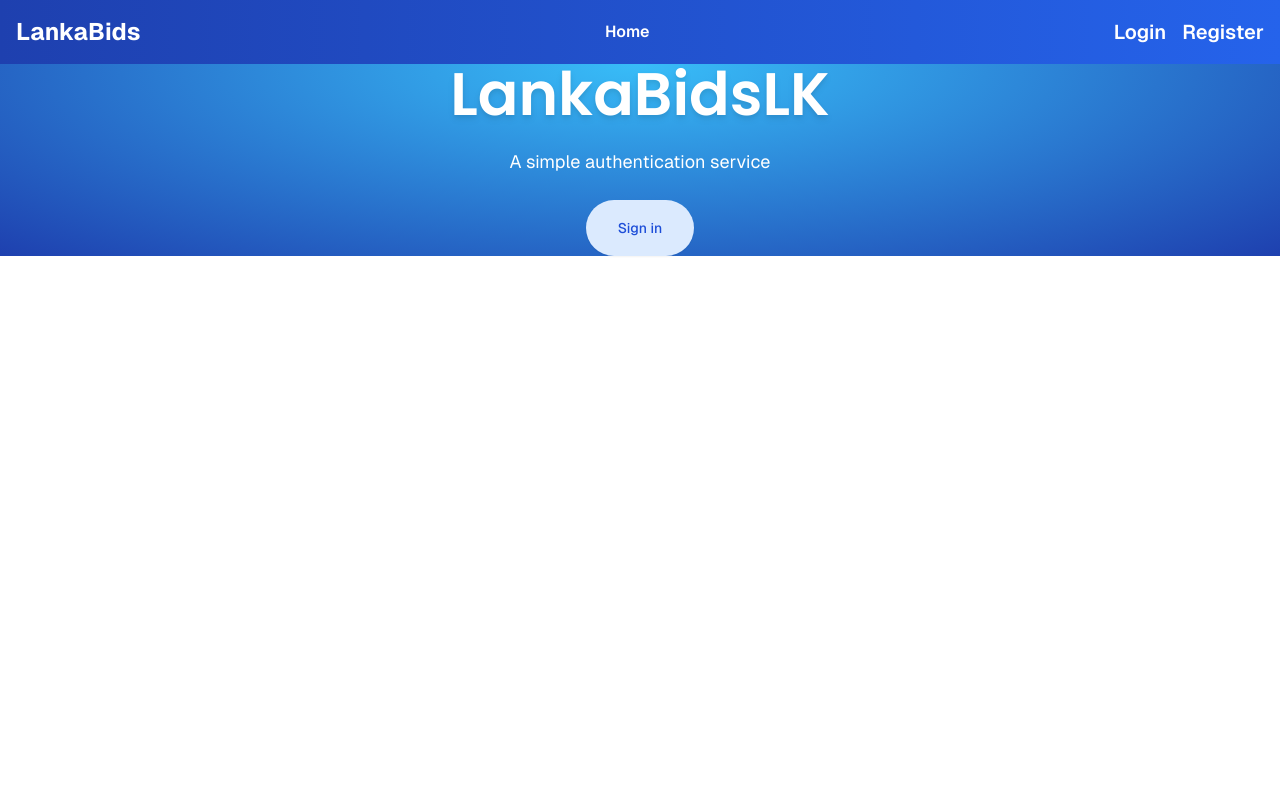
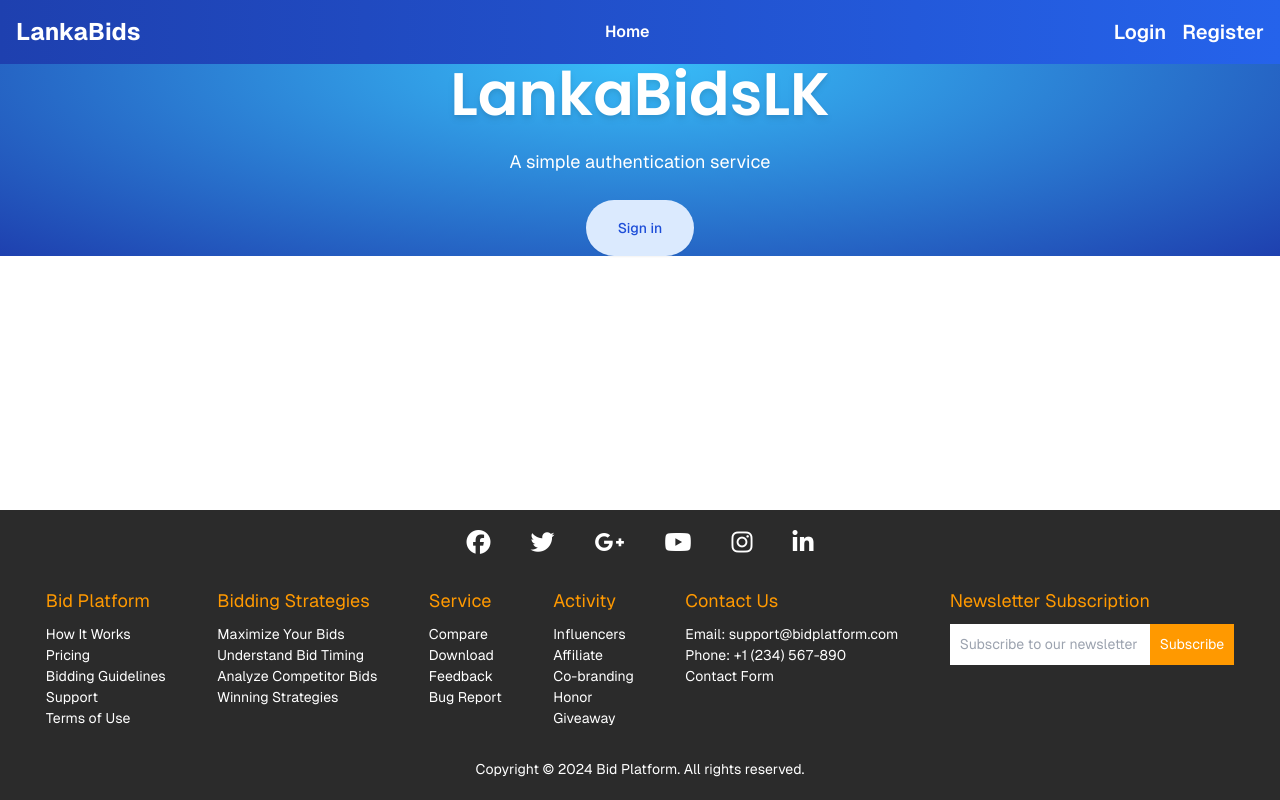
Before and after one commit to PramudithaWeerakoon/LankaBidsLK, a Next.js app: page / in a window 1280 px wide. Built offline with nearby package versions, Linux system fonts and the light colour scheme.

Commit message:
ADD Footer

```diff
--- a/app/layout.tsx
+++ b/app/layout.tsx
@@ -1,4 +1,3 @@
-// app/layout.tsx
 "use client"; // Add this directive at the top
 
 import React, { useEffect, useState } from "react";
@@ -6,6 +5,7 @@ import { usePathname } from 'next/navigation';
 import localFont from "next/font/local";
 import "./globals.css";
 import Header from "@/components/Header/header"; // Adjust the import if necessary
+import Footer from "@/components/Footer/Footer"; // Import the Footer component
 
 const geistSans = localFont({
   src: "./fonts/GeistVF.woff",
@@ -35,6 +35,10 @@ const Layout = ({ children }: { children: React.ReactNode }) => {
       <body className={geistSans.className}>
         {!isLoginPage && <Header roleID={roleID} isLoggedIn={isLoggedIn} />}
         <main>{children}</main>
+
+        {/* Include the Footer component */}
+        {!isLoginPage && <Footer />}
+
       </body>
     </html>
   );
--- /dev/null
+++ b/components/Footer/Footer.tsx
@@ -0,0 +1,106 @@
+// Import React library
+import React from 'react';
+// Import FontAwesome CSS for icons
+import '@fortawesome/fontawesome-free/css/all.min.css';
+
+// Define the Footer component
+const Footer = () => {
+  return (
+    <footer style={{ backgroundColor: '#2b2b2b', color: '#fff', padding: '20px 0', fontSize: '14px', position: 'fixed', bottom: '0', width: '100%' }}>
+      {/* Social media icons */}
+      <div style={{ display: 'flex', justifyContent: 'center', marginBottom: '30px' }}>
+        <a href="#" style={{ margin: '0 20px' }}><i className="fab fa-facebook" style={{ color: '#fff', fontSize: '24px' }}></i></a>
+        <a href="#" style={{ margin: '0 20px' }}><i className="fab fa-twitter" style={{ color: '#fff', fontSize: '24px' }}></i></a>
+        <a href="#" style={{ margin: '0 20px' }}><i className="fab fa-google-plus-g" style={{ color: '#fff', fontSize: '24px' }}></i></a>
+        <a href="#" style={{ margin: '0 20px' }}><i className="fab fa-youtube" style={{ color: '#fff', fontSize: '24px' }}></i></a>
+        <a href="#" style={{ margin: '0 20px' }}><i className="fab fa-instagram" style={{ color: '#fff', fontSize: '24px' }}></i></a>
+        <a href="#" style={{ margin: '0 20px' }}><i className="fab fa-linkedin-in" style={{ color: '#fff', fontSize: '24px' }}></i></a>
+      </div>
+
+      {/* Footer links and sections */}
+      <div style={{ display: 'flex', justifyContent: 'space-around', padding: '0 20px' }}>
+        {/* Bid Platform section */}
+        <div>
+          <h4 style={{ color: '#f90', fontSize: '18px', marginBottom: '10px' }}>Bid Platform</h4>
+          <ul style={{ listStyleType: 'none', padding: 0 }}>
+            <li><a href="#" style={{ color: '#fff' }}>How It Works</a></li>
+            <li><a href="#" style={{ color: '#fff' }}>Pricing</a></li>
+            <li><a href="#" style={{ color: '#fff' }}>Bidding Guidelines</a></li>
+            <li><a href="#" style={{ color: '#fff' }}>Support</a></li>
+            <li><a href="#" style={{ color: '#fff' }}>Terms of Use</a></li>
+          </ul>
+        </div>
+
+        {/* Bidding Strategies section */}
+        <div>
+          <h4 style={{ color: '#f90', fontSize: '18px', marginBottom: '10px' }}>Bidding Strategies</h4>
+          <ul style={{ listStyleType: 'none', padding: 0 }}>
+            <li><a href="#" style={{ color: '#fff' }}>Maximize Your Bids</a></li>
+            <li><a href="#" style={{ color: '#fff' }}>Understand Bid Timing</a></li>
+            <li><a href="#" style={{ color: '#fff' }}>Analyze Competitor Bids</a></li>
+            <li><a href="#" style={{ color: '#fff' }}>Winning Strategies</a></li>
+          </ul>
+        </div>
+
+        {/* Service section */}
+        <div>
+          <h4 style={{ color: '#f90', fontSize: '18px', marginBottom: '10px' }}>Service</h4>
+          <ul style={{ listStyleType: 'none', padding: 0 }}>
+            <li><a href="#" style={{ color: '#fff' }}>Compare</a></li>
+            <li><a href="#" style={{ color: '#fff' }}>Download</a></li>
+            <li><a href="#" style={{ color: '#fff' }}>Feedback</a></li>
+            <li><a href="#" style={{ color: '#fff' }}>Bug Report</a></li>
+          </ul>
+        </div>
+
+        {/*<div>
+          <h4 style={{ fontSize: '18px', marginBottom: '10px' }}>Social</h4>
+          <ul style={{ listStyleType: 'none', padding: 0 }}>
+            <li><a href="#" style={{ color: '#fff' }}><i className="fab fa-facebook-f" style={{ marginRight: '8px' }}></i>Facebook</a></li>
+            <li><a href="#" style={{ color: '#fff' }}><i className="fab fa-twitter" style={{ marginRight: '8px' }}></i>Twitter</a></li>
+            <li><a href="#" style={{ color: '#fff' }}><i className="fab fa-youtube" style={{ marginRight: '8px' }}></i>YouTube</a></li>
+          </ul>
+        </div>*/}
+
+        {/* Activity section */}
+        <div>
+          <h4 style={{ color: '#f90', fontSize: '18px', marginBottom: '10px' }}>Activity</h4>
+          <ul style={{ listStyleType: 'none', padding: 0 }}>
+            <li><a href="#" style={{ color: '#fff' }}>Influencers</a></li>
+            <li><a href="#" style={{ color: '#fff' }}>Affiliate</a></li>
+            <li><a href="#" style={{ color: '#fff' }}>Co-branding</a></li>
+            <li><a href="#" style={{ color: '#fff' }}>Honor</a></li>
+            <li><a href="#" style={{ color: '#fff' }}>Giveaway</a></li>
+          </ul>
+        </div>
+
+        {/* Contact Us section */}
+        <div>
+          <h4 style={{ color: '#f90', fontSize: '18px', marginBottom: '10px' }}>Contact Us</h4>
+          <ul style={{ listStyleType: 'none', padding: 0 }}>
+            <li><a href="mailto:support@bidplatform.com" style={{ color: '#fff' }}>Email: support@bidplatform.com</a></li>
+            <li><a href="tel:+1234567890" style={{ color: '#fff' }}>Phone: +1 (234) 567-890</a></li>
+            <li><a href="#" style={{ color: '#fff' }}>Contact Form</a></li>
+          </ul>
+        </div>
+
+        {/* Newsletter Subscription section */}
+        <div>
+          <h4 style={{ color: '#f90', fontSize: '18px', marginBottom: '10px' }}>Newsletter Subscription</h4>
+          <form>
+            <input type="email" placeholder="Subscribe to our newsletter" style={{ padding: '10px', border: 'none', width: '200px' }} />
+            <button type="submit" style={{ padding: '10px', backgroundColor: '#f90', border: 'none', color: '#fff' }}>Subscribe</button>
+          </form>
+        </div>
+      </div>
+
+      {/* Copyright section */}
+      <div style={{ textAlign: 'center', marginTop: '30px' }}>
+        <p>Copyright © 2024 Bid Platform. All rights reserved.</p>
+      </div>
+    </footer>
+  );
+};
+
+// Export the Footer component
+export default Footer;
--- a/package.json
+++ b/package.json
@@ -9,6 +9,8 @@
     "lint": "next lint"
   },
   "dependencies": {
+    "@auth0/auth0-react": "^2.2.4",
+    "@fortawesome/fontawesome-free": "^6.6.0",
     "@hookform/resolvers": "^3.9.0",
     "@prisma/client": "^5.19.1",
     "@radix-ui/react-dialog": "^1.1.1",
@@ -22,7 +24,7 @@
     "lucide-react": "^0.441.0",
     "mysql2": "^3.11.3",
     "next": "14.2.11",
-    "next-auth": "^4.24.7",
+    "next-auth": "^4.24.8",
     "react": "^18",
     "react-dom": "^18",
     "react-hook-form": "^7.53.0",
```
Also changed, not shown: 1 other file (tests, documents, lock files or other folders).
